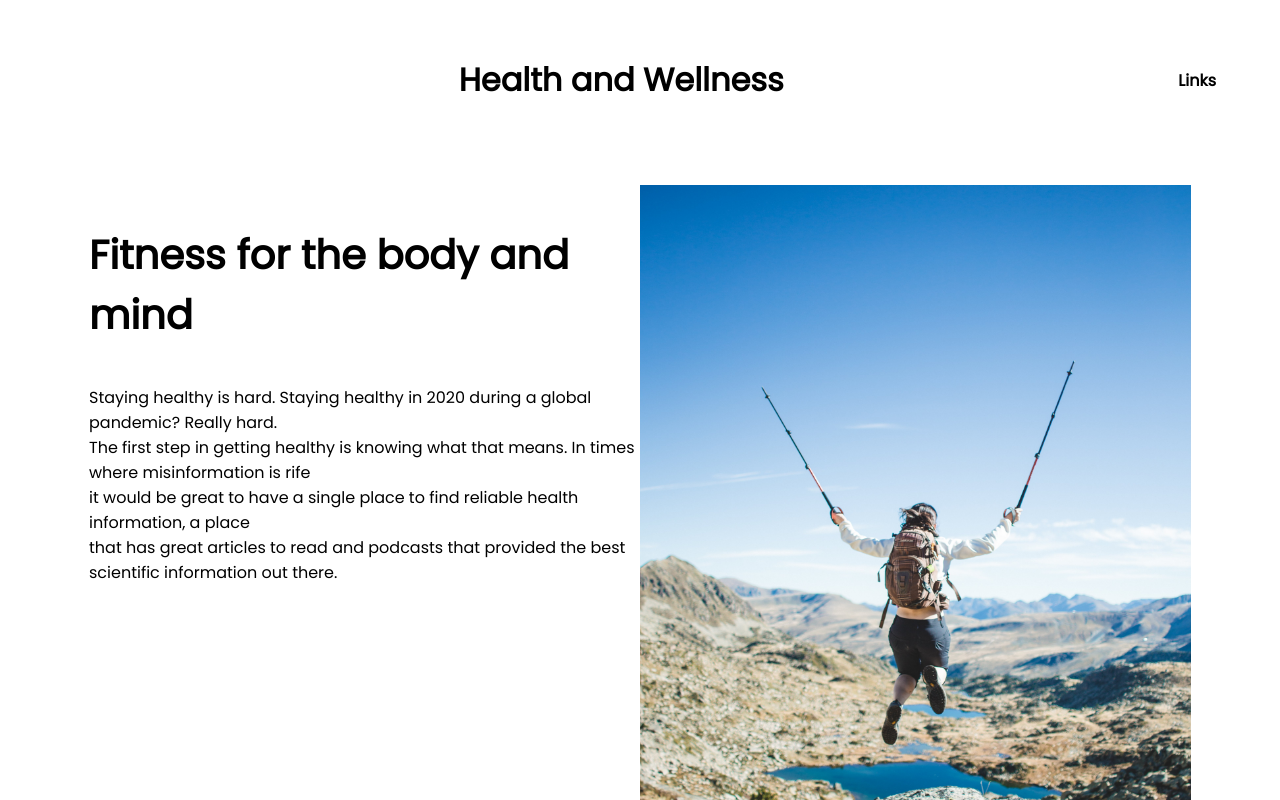
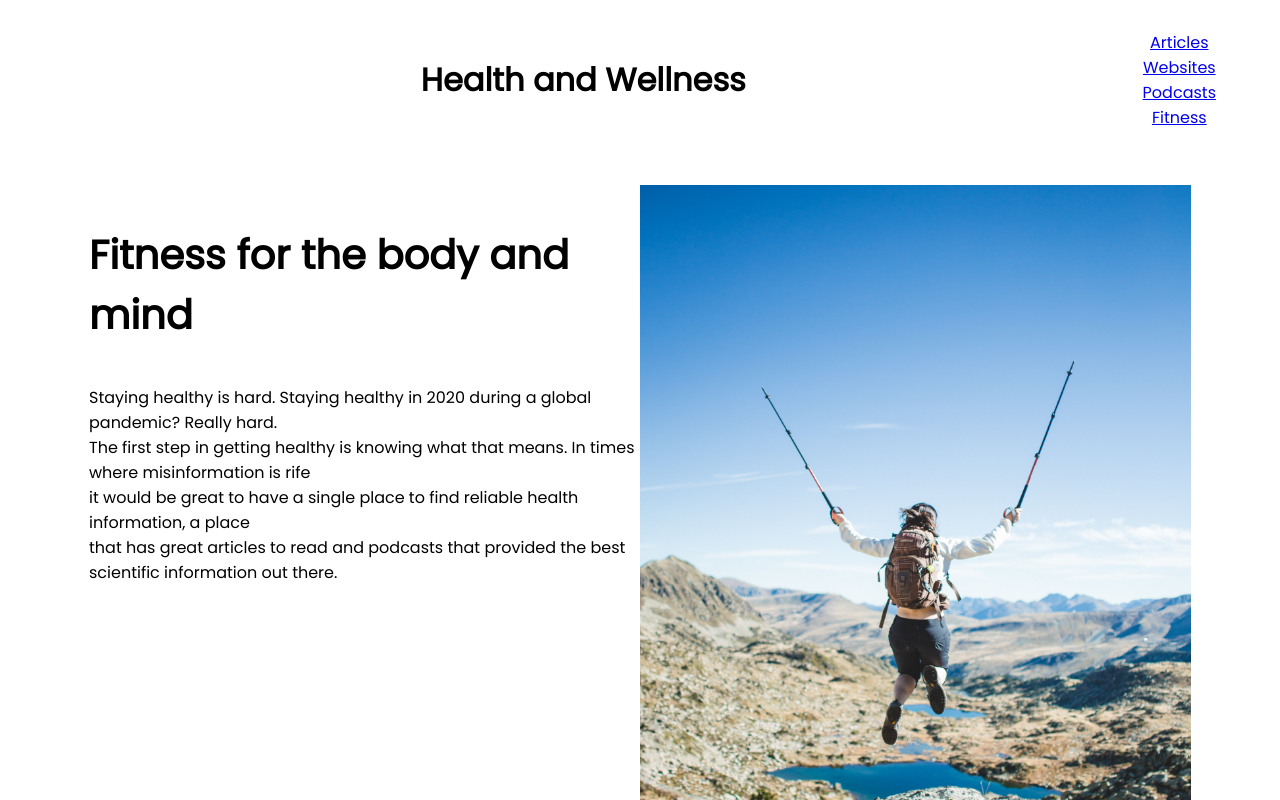
Before and after one commit to atwb21786/HealthApp, a React (Create React App) app: page / in a window 1280 px wide. Shown: the top 800 px of the page. Built offline with nearby package versions, Linux system fonts and the light colour scheme.

Commit message:
link router added to menu for navigation

```diff
--- a/src/LandingPage.css
+++ b/src/LandingPage.css
@@ -17,6 +17,11 @@ header {
 .App-title {
     text-align: center;
     flex: 1;
+}
+
+.App-menu {
+    text-align: center;
+    list-style-type: none;
 }
 
 .App-content {
--- a/src/LandingPage.js
+++ b/src/LandingPage.js
@@ -9,6 +9,7 @@ import FoundMyFitness from './images/FoundMyFitness.webp';
 import FastingClock from './images/eatfastclock.png';
 import KetoDiet from './images/KetoDiet.png';
 import RunningPic from './images/running.jpg';
+import { Link } from 'react-router-dom'
 import './LandingPage.css';
 
 
@@ -23,7 +24,12 @@ class LandingPage extends React.Component {
             <h1>Health and Wellness</h1>
           </div>
           <nav className="App-links">
-            <h4>Links</h4>
+            <ul className="App-menu">
+              <li><Link to='/articles' className='links'>Articles</Link></li>
+              <li><Link to='/websites' className='links'>Websites</Link></li>
+              <li><Link to='/podcasts' className='links'>Podcasts</Link></li>
+              <li><Link to='/fitness' className='links'>Fitness</Link></li>
+            </ul>
           </nav>
         </header>
         <main className="App-content">
```
